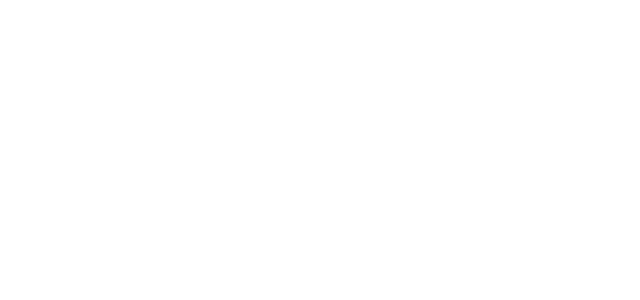
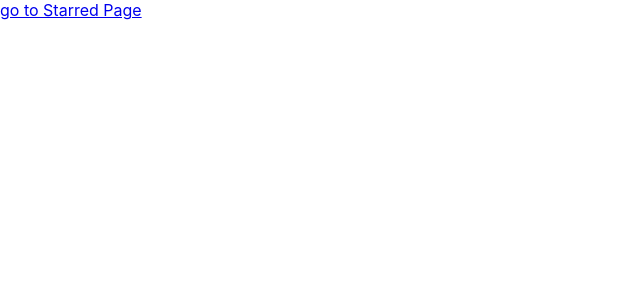
Before and after one commit to Vj-is-brand/box-office-app, a React (Create React App) app: page / in a window 1280 px wide. Shown: the top 300 px of the page, without its empty margins (0-640 px from the left). Built offline with nearby package versions, Linux system fonts and the light colour scheme.

Commit message:
installed react-router-dom

```diff
--- a/package.json
+++ b/package.json
@@ -5,6 +5,7 @@
   "dependencies": {
     "react": "^18.2.0",
     "react-dom": "^18.2.0",
+    "react-router-dom": "^6.8.2",
     "react-scripts": "5.0.1",
     "web-vitals": "^2.1.4",
     "workbox-background-sync": "^6.5.4",
--- a/src/App.jsx
+++ b/src/App.jsx
@@ -1,5 +1,18 @@
-function App() {
-    <div className="App">Hello World</div>
+import {BrowserRouter,Routes,Route} from "react-router-dom";
+import Home from "./pages/Home";
+import Starred from "./pages/Starred";
+
+
+const App = () => {
+    return(
+    <BrowserRouter>
+        <Routes>
+            <Route path="/" element={<Home/>}/>
+            <Route path="/starred" element={<Starred/>}/>
+            <Route path="*" element={<div>404 Error Page not found</div>}/>
+        </Routes>
+    </BrowserRouter>
+    );
 }
 
 export default App;
--- /dev/null
+++ b/src/pages/Home.jsx
@@ -0,0 +1,11 @@
+import {Link} from "react-router-dom";
+const Home = () => {
+     return(
+     <div>
+         <Link to="/starred">go to Starred Page</Link>
+    </div>
+    );
+
+}
+
+export default Home;
--- /dev/null
+++ b/src/pages/Starred.jsx
@@ -0,0 +1,7 @@
+const Starred = () => {
+  return (
+    <div>Starred pages</div>
+  )
+}
+
+export default Starred;
```
Also changed, not shown: 1 other file (tests, documents, lock files or other folders).
